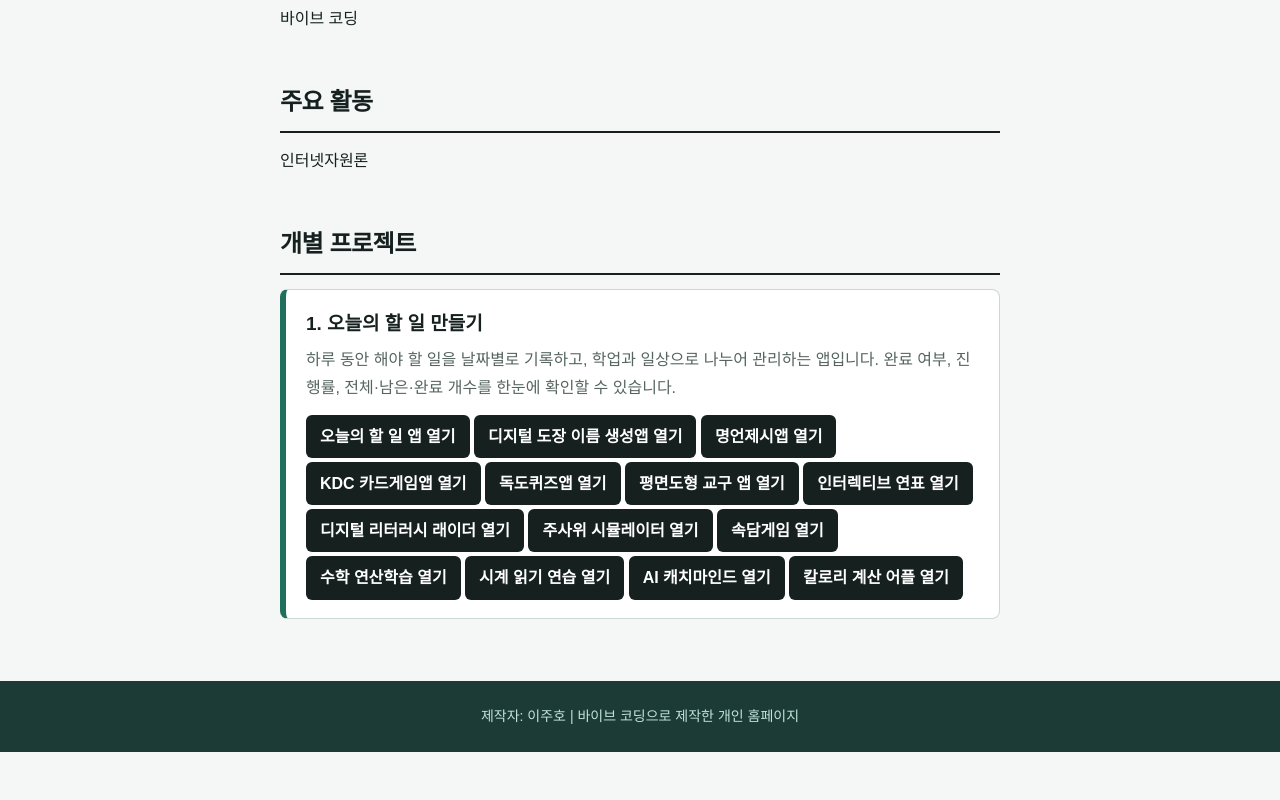
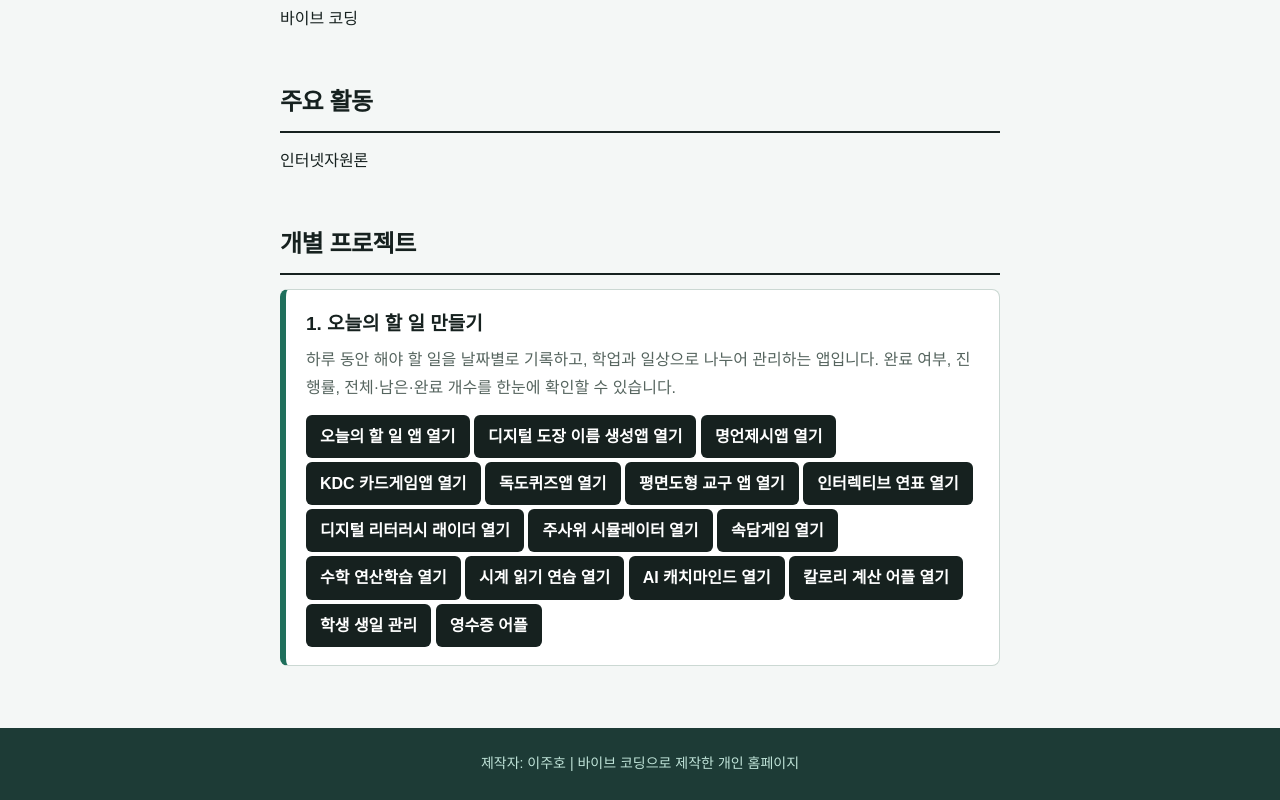
Before and after one commit to leejuhoqp10-hub/my-webpage, a plain HTML site: page index2.html in a window 1280 px wide. Shown: the part 608-1408 px from the top of the page. Before the commit the page ends 1360 px from the top, so only its background shows below. Drawn offline with Linux system fonts and the light colour scheme.

Commit message:
Update index2.html

```diff
--- a/index2.html
+++ b/index2.html
@@ -409,8 +409,26 @@ AI 캐치마인드 열기
 >
 칼로리 계산 어플 열기
 </a>
+
+<a
+  class="link"
+  href="https://script.google.com/macros/s/AKfycbxIM34OCUunOaRH1h2o7m2yNJyVHeo8XQcgYNPC5bB3kG1qP25Z2VCYCRbgiz-zXWeR/exec"
+  target="_blank"
+  rel="noopener noreferrer"
+>
+학생 생일 관리
+</a>
+
+<a
+  class="link"
+  href="https://script.google.com/macros/s/AKfycbwkqKEQuAgDnXRQOqvdznwv0JR_Meq71WrUAQvItBsWdr9xcqeJIdGc0Vazf-I9_m1v/exec"
+  target="_blank"
+  rel="noopener noreferrer"
+>
+영수증 어플
+</a>
+
 </main>
-
 
 
 <!-- 푸터 -->
```
